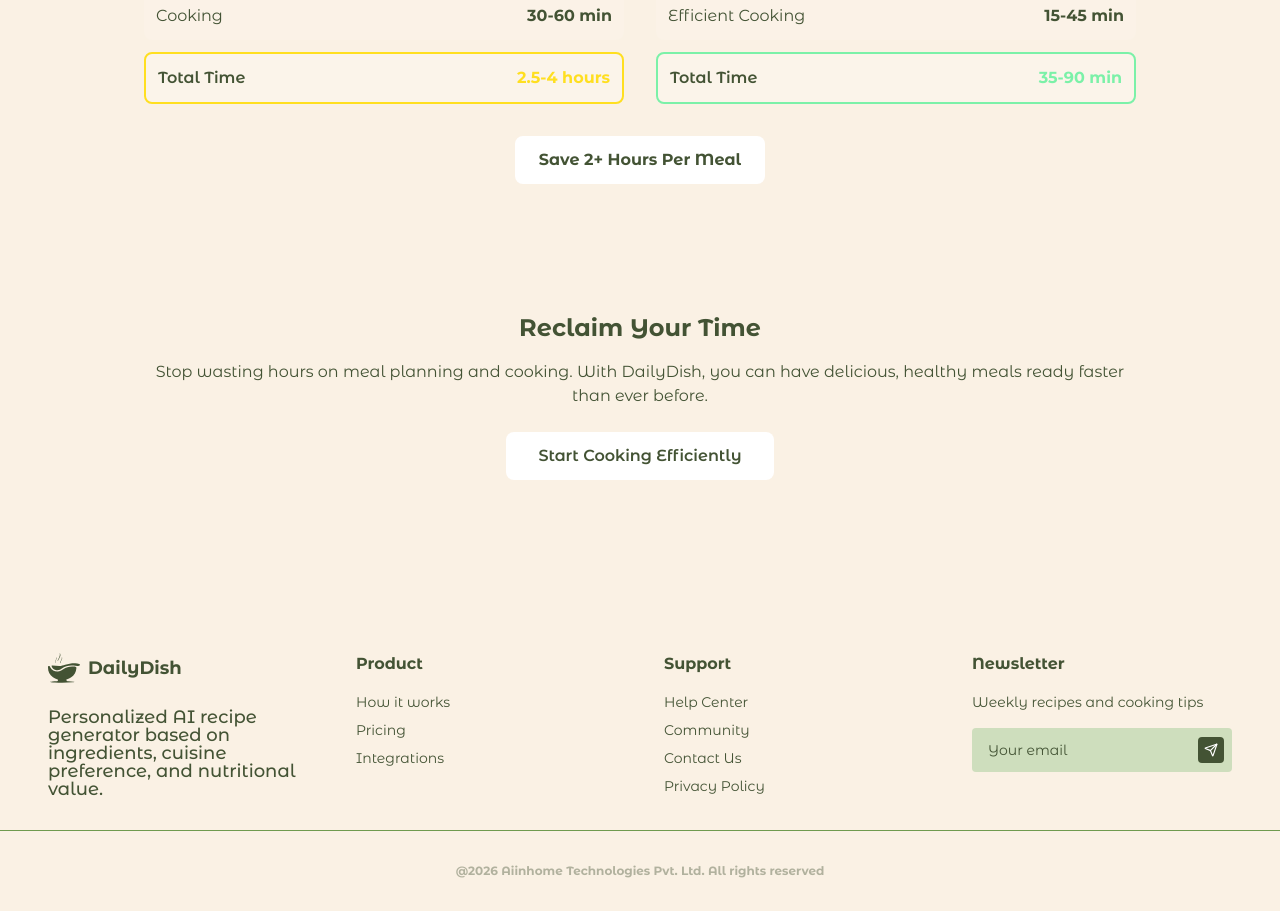
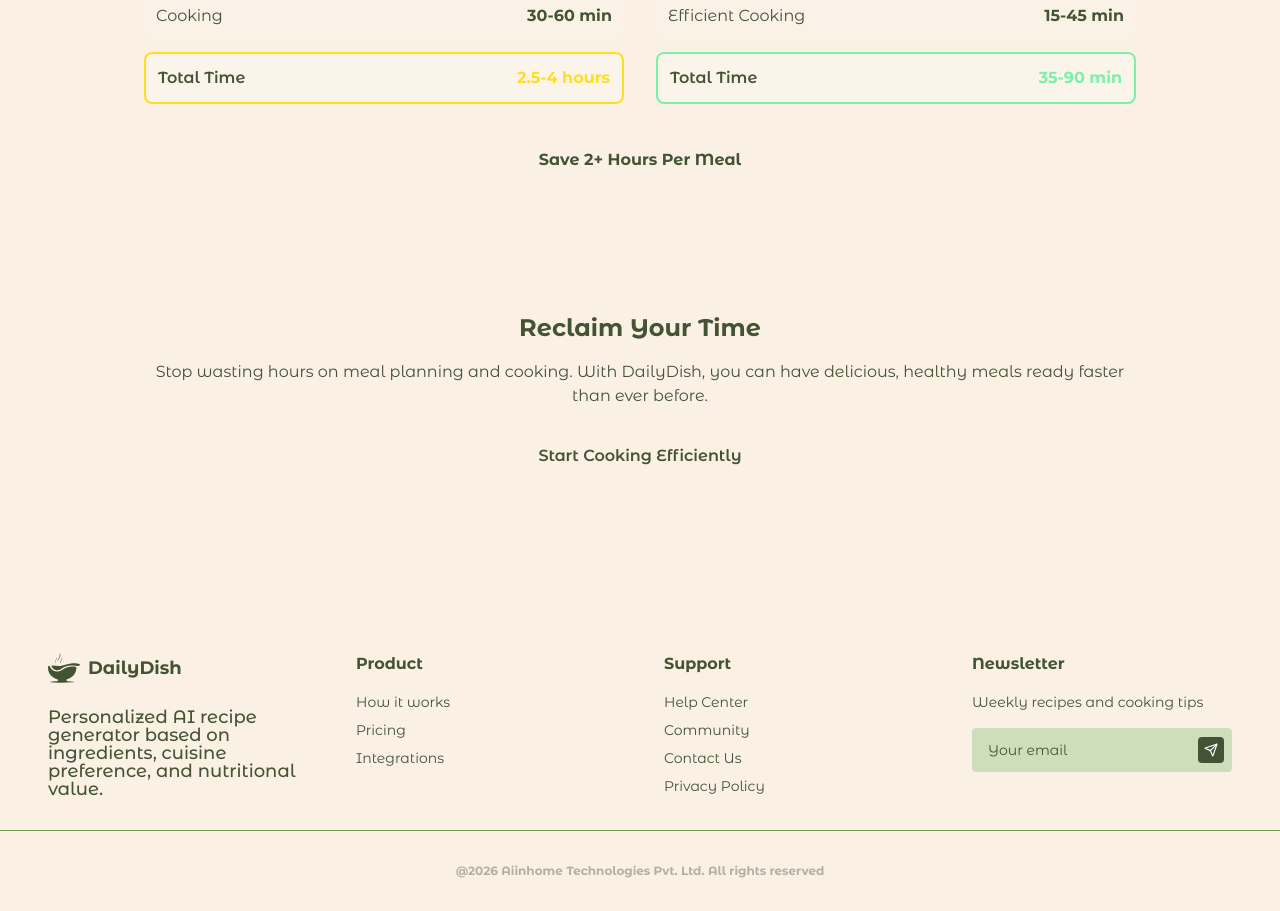
Before and after one commit to Aiinhome-Aivista/dailydish-front-end, a React (Vite) app: page /speed-efficiency in a window 1280 px wide. Shown: the part 2940-3851 px from the top of the page. Built offline with nearby package versions, Linux system fonts and the light colour scheme.

Commit message:
color changes

```diff
--- a/src/features/landingpage/pages/AiPersonalization.tsx
+++ b/src/features/landingpage/pages/AiPersonalization.tsx
@@ -278,7 +278,7 @@ const AiPersonalization = () => {
               Join DailyDish and let our AI transform your cooking experience.
               Start with a few recipes and watch as recommendations become perfectly tailored to you.
             </p>
-            <button className="bg-white text-brand-primary px-8 py-3 rounded-lg font-semibold hover:bg-gray-100 transition-colors" onClick={() => navigate('/login')}>
+            <button className=" text-brand-primary px-8 py-3 rounded-lg font-semibold cursor-pointer transition-colors" onClick={() => navigate('/login')}>
               Start Your Culinary Journey
             </button>
           </div>
--- a/src/features/landingpage/pages/NutritionalScoring.tsx
+++ b/src/features/landingpage/pages/NutritionalScoring.tsx
@@ -190,7 +190,7 @@ const NutritionalScoring = () => {
               Join DailyDish and discover how easy it is to eat healthier with our comprehensive
               nutritional scoring system guiding your every meal decision.
             </p>
-            <button className="bg-white text-brand-primary px-8 py-3 rounded-lg font-semibold hover:bg-gray-100 transition-colors" onClick={() => navigate('/login')}>
+            <button className="text-brand-primary px-8 py-3 rounded-lg font-semibold cursor-pointer transition-colors" onClick={() => navigate('/login')}>
               Get Started
             </button>
           </div>
--- a/src/features/landingpage/pages/SpeedEfficiency.tsx
+++ b/src/features/landingpage/pages/SpeedEfficiency.tsx
@@ -294,7 +294,7 @@ const SpeedEfficiency = () => {
               </div>
             </div>
             <div className="text-center mt-8">
-              <div className="inline-block bg-white text-brand-primary px-6 py-3 rounded-lg font-bold">
+              <div className="inline-block text-brand-primary px-6 py-3 rounded-lg font-bold">
                 Save 2+ Hours Per Meal
               </div>
             </div>
@@ -309,7 +309,7 @@ const SpeedEfficiency = () => {
               Stop wasting hours on meal planning and cooking. With DailyDish, you can have
               delicious, healthy meals ready faster than ever before.
             </p>
-            <button className="bg-white text-brand-primary px-8 py-3 rounded-lg font-semibold hover:bg-gray-100 transition-colors" onClick={() => navigate('/login')}>
+            <button className=" text-brand-primary px-8 py-3 rounded-lg font-semibold cursor-pointer transition-colors" onClick={() => navigate('/login')}>
               Start Cooking Efficiently
             </button>
           </div>
```
